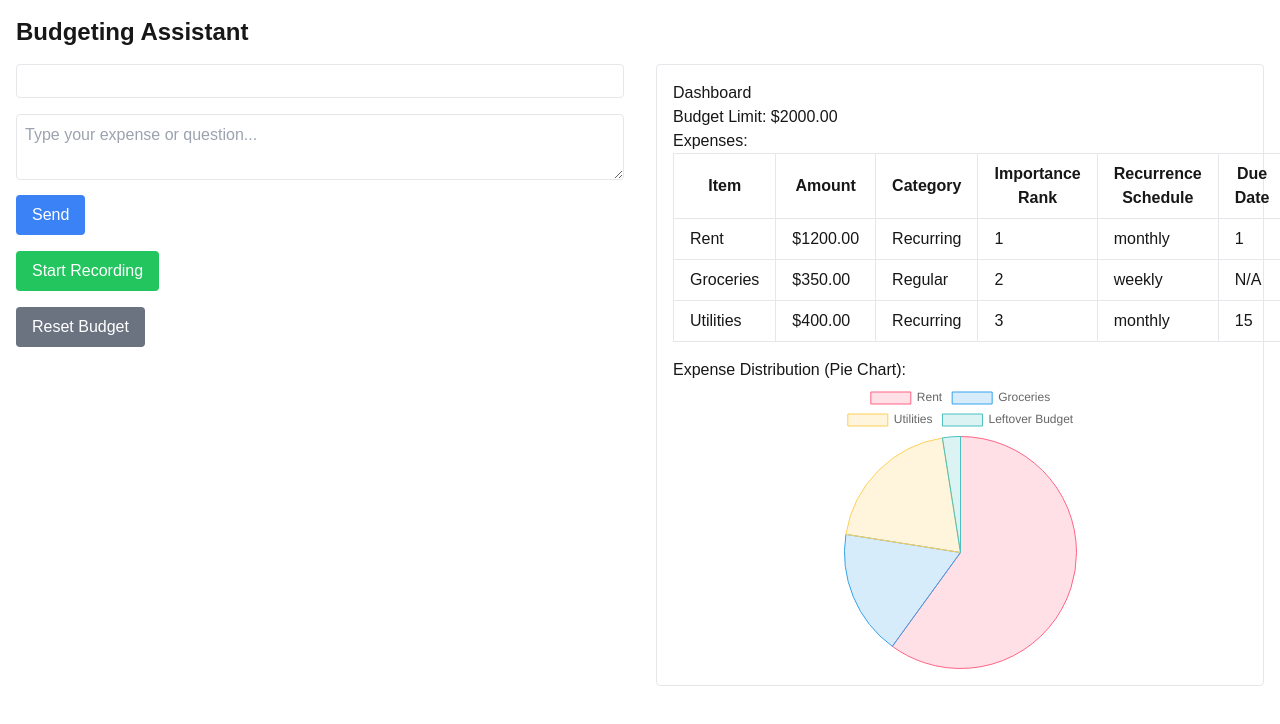
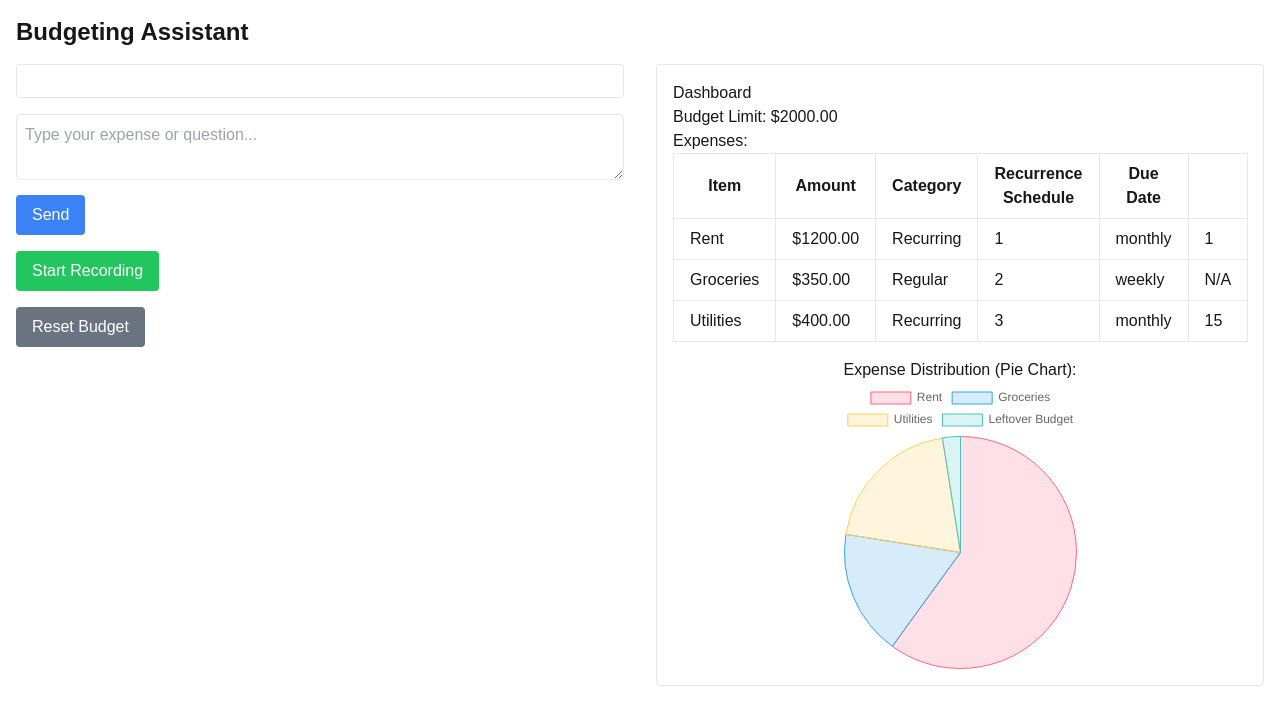
Before and after one commit to wesleymaya/uOttaHack2025-Project, a Next.js app in the folder frontend/: page / in a window 1280 px wide. Shown: the top 724 px of the page. Built offline with nearby package versions, Linux system fonts and the light colour scheme.

Commit message:
text chat interaction with backend

```diff
--- a/frontend/src/components/Chat.js
+++ b/frontend/src/components/Chat.js
@@ -1,4 +1,7 @@
 import { useState } from 'react';
+
+const express = require('express');
+const axios = require('axios');
 
 export default function Chat({ messages, addMessage }) {
     const [inputText, setInputText] = useState('');
@@ -15,7 +18,8 @@ export default function Chat({ messages, addMessage }) {
         try {
             const res = await fetch('/api/chat', {
                 method: 'POST',
-                headers: { 'Content-Type': 'application/json' },
+                headers: {
+                    'Content-Type': 'http://localhost:8000/getdata' },
                 body: JSON.stringify({ user_message: inputText }),
             });
 
--- a/frontend/src/components/Dashboard.js
+++ b/frontend/src/components/Dashboard.js
@@ -95,7 +95,6 @@ export default function Dashboard() {
                             <th className="border px-4 py-2">Item</th>
                             <th className="border px-4 py-2">Amount</th>
                             <th className="border px-4 py-2">Category</th>
-                            <th className="border px-4 py-2">Importance Rank</th>
                             <th className="border px-4 py-2">Recurrence Schedule</th>
                             <th className="border px-4 py-2">Due Date</th>
                         </tr>
@@ -115,7 +114,7 @@ export default function Dashboard() {
                 </table>
             </div>
 
-            <h3>Expense Distribution (Pie Chart):</h3>
+            <h3 className="text-center">Expense Distribution (Pie Chart):</h3>
             <div className="w-1/2 mx-auto">
                 <Pie data={pieData} />
             </div>
```
